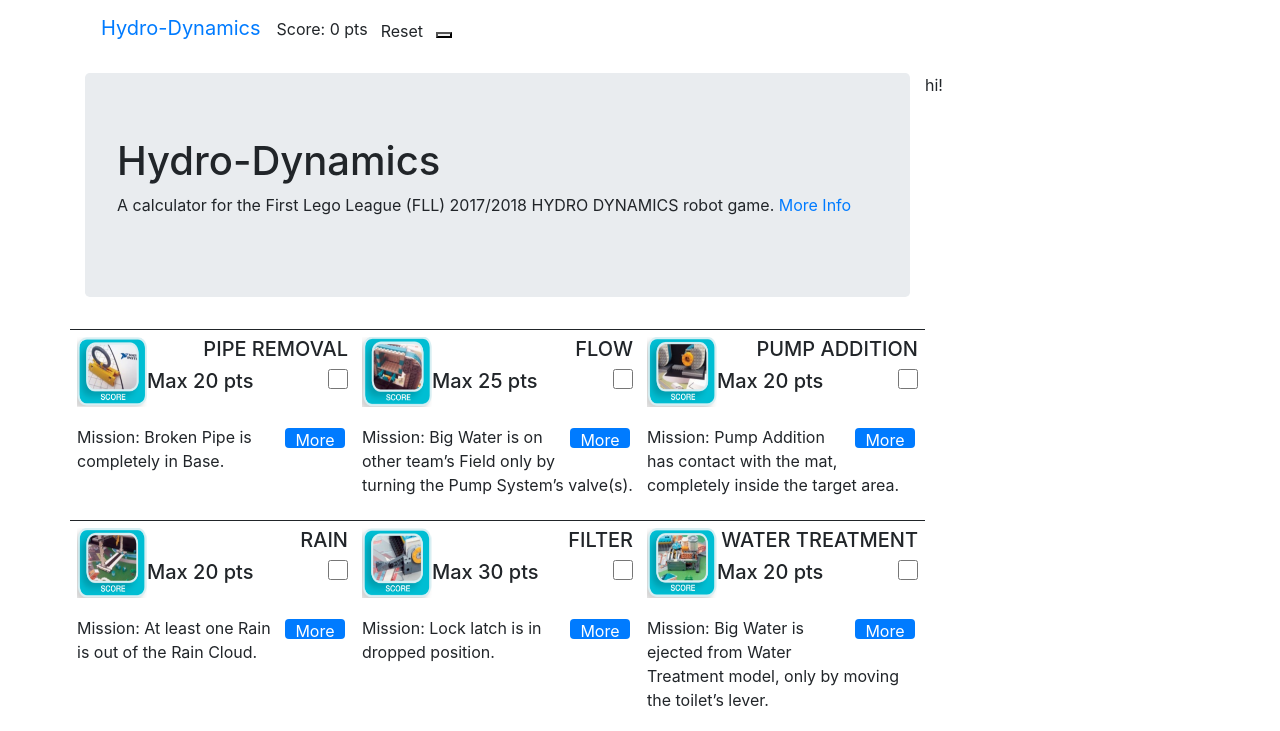
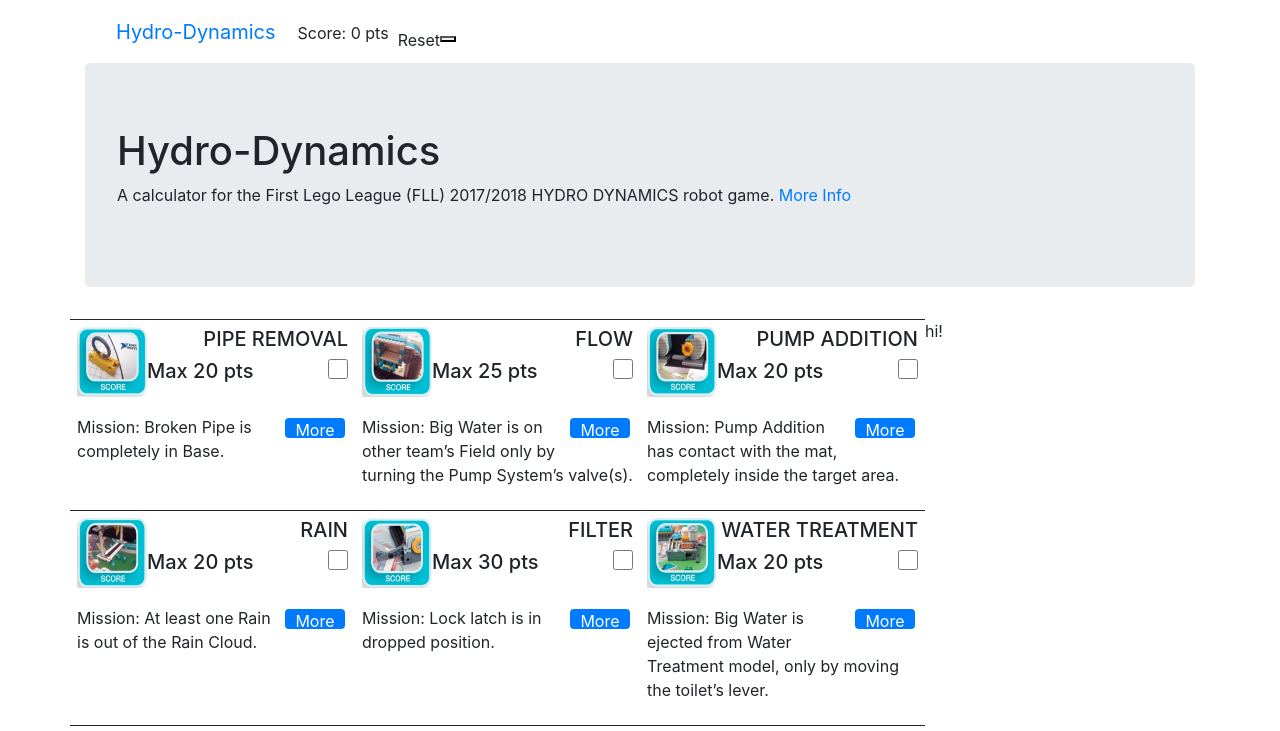
Before and after one commit to mxmoss/FLLCalculator, a React (Create React App) app: page / in a window 1280 px wide. Shown: the top 731 px of the page. Built offline with nearby package versions, Linux system fonts and the light colour scheme.

Commit message:
Simplify some layout re: navbar
1) Remove some 'div's that weren't necessary
2) Tighten up spacing around navbar button & score

```diff
--- a/src/FLLCalc.js
+++ b/src/FLLCalc.js
@@ -11,7 +11,7 @@
 
 function CurrentScore(props){
 const aScore = "Score: "+props.curScore+" pts";
-  return <p className="navbar-text">{aScore}</p>
+  return <text className="navbar-text" style={{textAlignVertical: "center", textAlign: "center", padding:'3px', margin:'3px',  marginTop:'10px', border:'3px'}}>{aScore}</text>
 }
 
 function NavBar(props){
@@ -22,7 +22,7 @@
         <div className="navbar-header">
           <a className="navbar-brand" href="/fll2013challenge">{Title}</a>
           <CurrentScore curScore={props.curScore} />
-          <button className="btn navbar-btn">Reset</button>
+          <button className="btn navbar-btn" style={{width: '45px', padding:'3px', margin:'0px',  marginTop:'10px', border:'1px'}}>Reset</button>
           <button type="button" className="navbar-toggle collapsed" data-toggle="collapse" data-target="#myNavBar" aria-expanded="false" aria-controls="navbar">
             <span className="sr-only">Toggle navigation</span>
             <span className="icon-bar"></span>
@@ -286,14 +286,13 @@
     const aDescription ="A calculator for the First Lego League (FLL) 2017/2018 HYDRO DYNAMICS robot game."
     const aLink = '//www.firstinspires.org/robotics/fll/challenge-and-season-info';
     return (
-      <div>
       <div className = "container">
-          <div className = "row row-offcanvas row-offcanvas-right">
         <NavBar curScore={this.state.curScore} />
-            <div className="col-xs-12 col-sm-9">
         <PageHeader Title = {aTitle}
                 Description = {aDescription}
                 aLink = {aLink} />
+        <div className = "row row-offcanvas row-offcanvas-right">
+          <div className="col-xs-12 col-sm-9">
             <ChallengeList
                    challenges={this.state.stateChallenges}
                    expandedItems={this.state.expandedItems}
@@ -302,7 +301,6 @@
           </div>
           <div>hi!</div>
           <Ad />
-          </div>
         </div>
       </div>
     )
```
Lines whose indentation alone changed are shown as unchanged.
